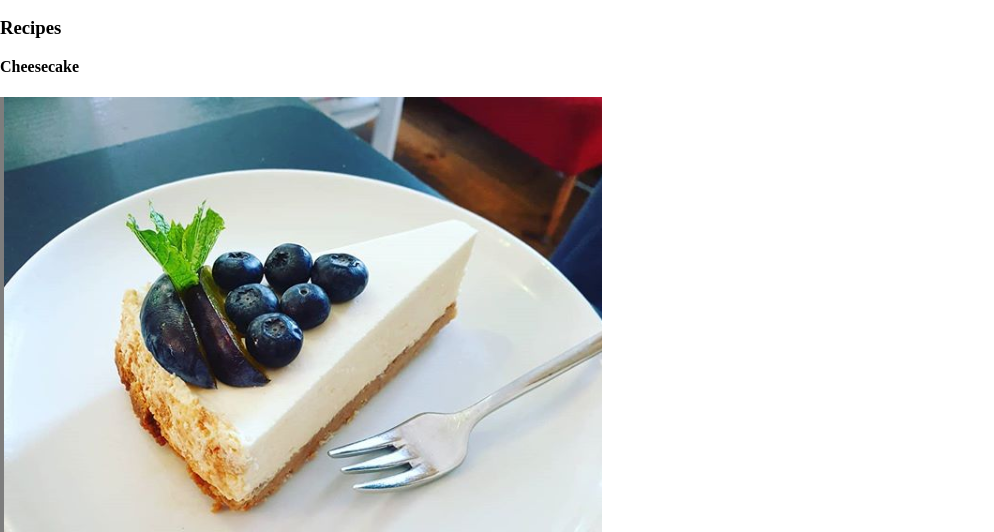
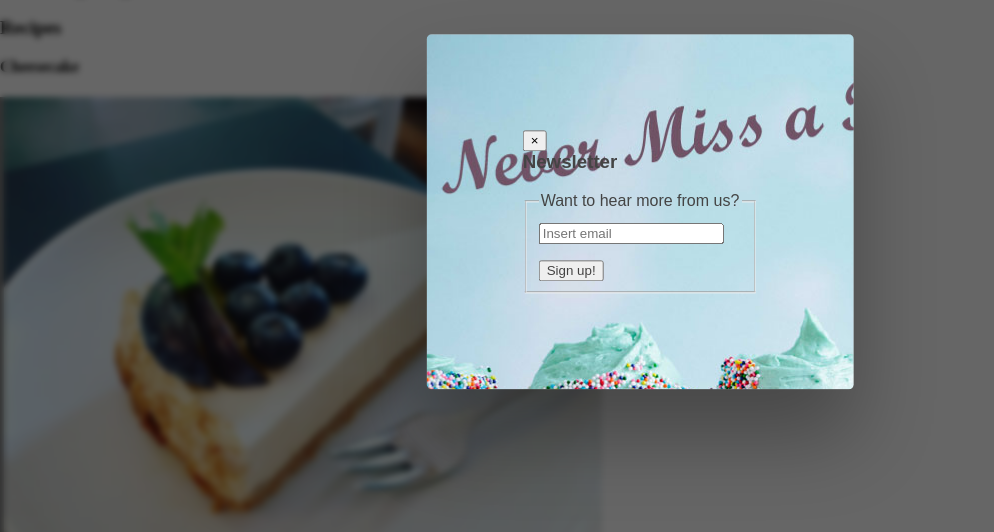
Before and after one commit to Kirasamp/homLanding, a website: page index.html in a window 1280 px wide. Shown: the part 188-720 px from the top of the page, without its empty margins (0-994 px from the left). Drawn offline with nearby package versions, Linux system fonts and the light colour scheme; files that its build step writes are made by us from their sources; files whose address does not match are found by name.

Commit message:
added newsletter image, made newsletter a popup

```diff
--- a/index.html
+++ b/index.html
@@ -46,6 +46,32 @@
       <h1 class="title">Hom</h1>
 
       <h2 class="subtitle">Landing Page</h2>
+
+      <section class="newsletter hidden" title="Newsletter">
+        <button class="close-newsletter">&times;</button>
+        <h3 class="section-title">Newsletter</h3>
+        <form class="newsletter-form" method="post">
+          <fieldset class="form-wrapper">
+            <legend class="form-title">Want to hear more from us?</legend>
+            <div class="email-wrapper">
+              <input
+                type="email"
+                id="email"
+                name="email"
+                placeholder="Insert email"
+              />
+            </div>
+            <button
+              type="submit"
+              title="Submit Email for Newsletter"
+              class="btn"
+            >
+              Sign up!
+            </button>
+          </fieldset>
+        </form>
+      </section>
+      <div class="overlay hidden"></div>
 
       <section class="recipes layout-section" title="Recipes">
         <h3 class="section-title">Recipes</h3>
@@ -193,34 +219,10 @@
         </div>
       </section>
 
-      <section class="newsletter layout-section" title="Newsletter">
-        <h3 class="section-title">Newsletter</h3>
-        <form class="newsletter-form" method="post">
-          <fieldset class="form-wrapper">
-            <legend class="form-title">Want to hear more from us?</legend>
-            <div class="email-wrapper">
-              <!-- <label for="email">Insert email</label> -->
-              <input
-                type="email"
-                id="email"
-                name="email"
-                placeholder="Insert email"
-              />
-            </div>
-            <button
-              type="submit"
-              title="Submit Email for Newsletter"
-              class="btn"
-            >
-              Sign up!
-            </button>
-          </fieldset>
-        </form>
-      </section>
-
       <div class="modal"></div>
     </main>
 
     <footer class="layout-footer"></footer>
+    <script src="js/newsletter.js"></script>
   </body>
 </html>
--- a/scss/_newsletter.scss
+++ b/scss/_newsletter.scss
@@ -1,8 +1,18 @@
 .newsletter {
+  position: absolute;
+  top: 50%;
+  left: 50%;
+  transform: translate(-50%, -50%);
+
   font-family: "Poppins", sans-serif;
   color: #444;
+  background-image: url("img/newsletter.jpg");
+
   background-color: #f3f3f3;
-  padding: 1rem;
+  padding: 6rem;
+  border-radius: 5px;
+  box-shadow: 0 3rem 5rem rgba(0, 0, 0, 0.3);
+  z-index: 10;
 }
 
 .btn {
@@ -13,3 +23,14 @@
   padding-top: 0.5rem;
   padding-bottom: 1rem;
 }
+
+.overlay {
+  position: absolute;
+  top: 0;
+  left: 0;
+  width: 100%;
+  height: 100%;
+  background-color: rgba(0, 0, 0, 0.6);
+  backdrop-filter: blur(3px);
+  z-index: 5;
+}
```
Also changed, not shown: img/newsletter.jpg (added).
